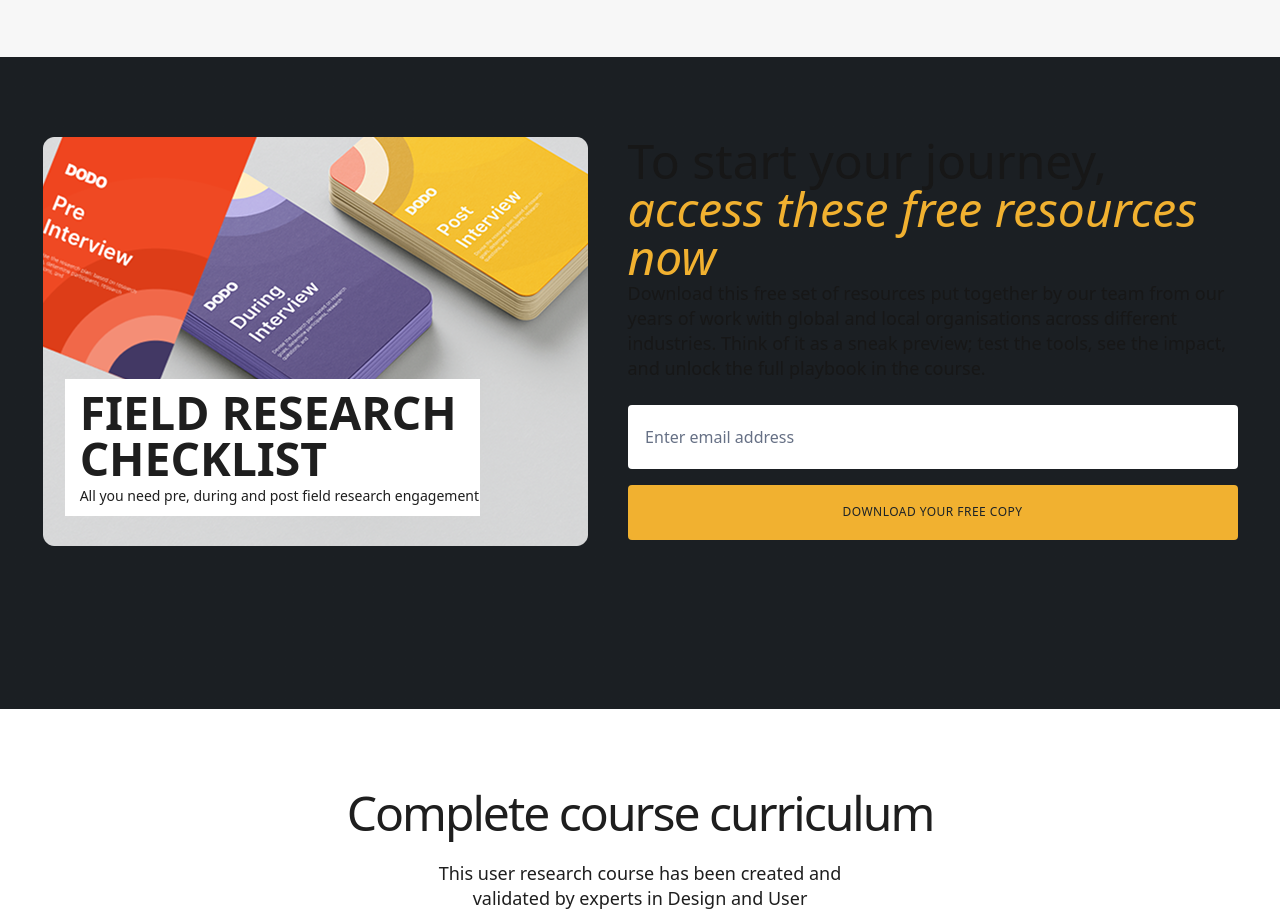
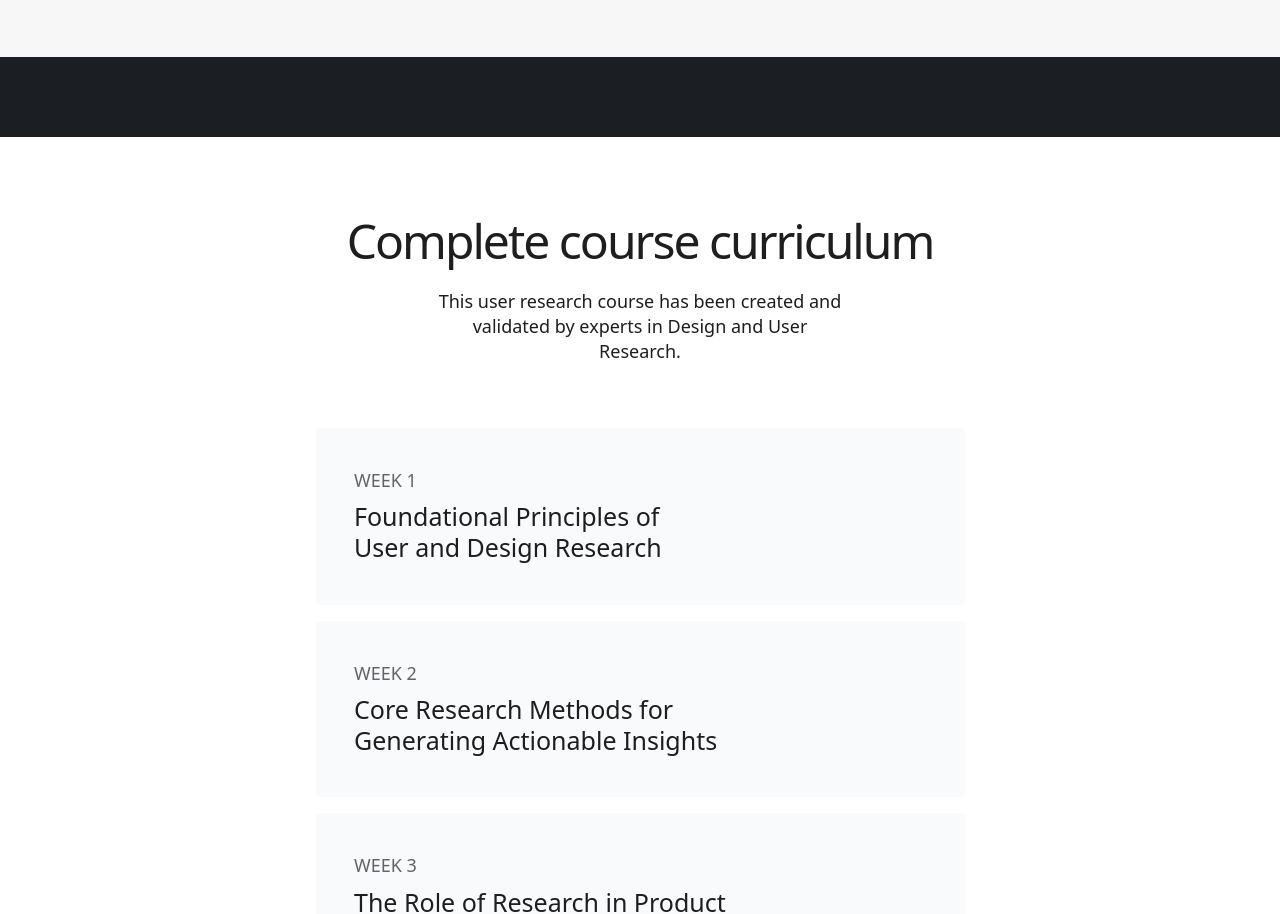
Before and after one commit to DODO-Design-Inc/DODO-Academy, a Next.js app: page / in a window 1280 px wide. Shown: the part 3740-4654 px from the top of the page. Built offline with nearby package versions, Linux system fonts and the light colour scheme.

Commit message:
hid large sreen view

```diff
--- a/app/components/Start.tsx
+++ b/app/components/Start.tsx
@@ -40,7 +40,7 @@ export default function () {
         </div>
       </div>
 
-      <div className="flex justify-center gap-10 pb-[83px]">
+      <div className="hidden md:blockflex justify-center gap-10 pb-[83px]">
         <div className="w-[335px] h-[334px] xl:w-[545px] xl:h-[409px] relative ]">
           <Image src="/Freebie.png" alt="image" fill className="object-cover rounded-[7.13px] xl:rounded-[11.59px" />
           <div className="absolute w-[268.83px] xl:w-[415px] left-[22.34px] bottom-[29.34px] text-[#1E1E1E] pl-[14.8px] py-[10.72px] bg-white ">
```
